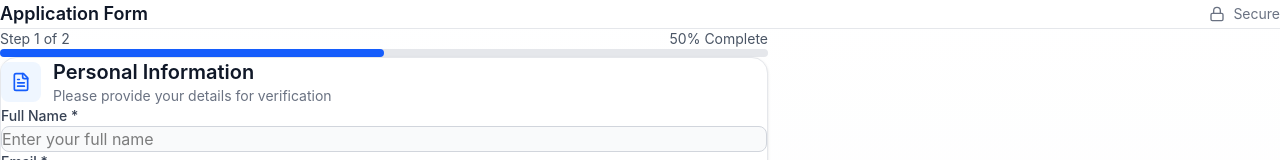
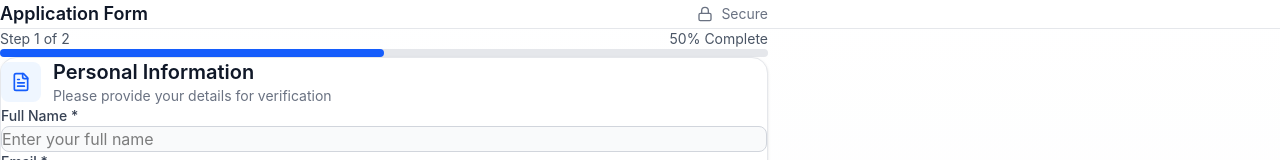
Before and after one commit to ValentineNEW/val, a React (Vite) app: page / in a window 1280 px wide. Both pictures are taken after a click on the button "Apply for Giveaway". Shown: the top 160 px of the page. Built offline with nearby package versions, Linux system fonts and the light colour scheme.

Commit message:
Refactor ApplicationForm layout and styles

```diff
--- a/ApplicationForm.tsx
+++ b/ApplicationForm.tsx
@@ -37,16 +37,16 @@ export function ApplicationForm({ onNext }: ApplicationFormProps) {
       animate={{ opacity: 1, x: 0 }}
       exit={{ opacity: 0, x: -100 }}
       transition={{ duration: 0.5 }}
-      className="min-h-screen bg-gradient-to-b from-white to-gray-50"
+      className="min-h-screen bg-gradient-to-b from-white to-gray-50 flex flex-col"
     >
       <motion.header
         initial={{ y: -20, opacity: 0 }}
         animate={{ y: 0, opacity: 1 }}
         transition={{ delay: 0.2, duration: 0.5 }}
-        className="border-b border-gray-200 bg-white"
+        className="border-b border-gray-200 bg-white w-full"
       >
         <div className="max-w-7xl mx-auto px-4 sm:px-6 lg:px-8 py-4 sm:py-5">
-          <div className="flex items-center justify-between">
+          <div className="flex items-center justify-between max-w-3xl mx-auto">
             <h1 className="text-base sm:text-lg font-semibold text-gray-900">Application Form</h1>
             <div className="flex items-center gap-1.5 sm:gap-2 text-xs sm:text-sm text-gray-500">
               <Lock className="w-3 h-3 sm:w-4 sm:h-4" />
@@ -56,7 +56,8 @@ export function ApplicationForm({ onNext }: ApplicationFormProps) {
         </div>
       </motion.header>
 
-      <main className="max-w-3xl mx-auto px-4 sm:px-6 lg:px-8 py-6 sm:py-8 lg:py-12">
+      <main className="flex-1 w-full">
+        <div className="max-w-3xl mx-auto px-4 sm:px-6 lg:px-8 py-6 sm:py-8 lg:py-12">
           <motion.div
             initial={{ opacity: 0 }}
             animate={{ opacity: 1 }}
@@ -83,11 +84,11 @@ export function ApplicationForm({ onNext }: ApplicationFormProps) {
             transition={{ delay: 0.4, duration: 0.6 }}
             className="bg-white rounded-xl sm:rounded-2xl shadow-sm border border-gray-200 p-4 sm:p-6 lg:p-8"
           >
-          <div className="flex items-center gap-2 sm:gap-3 mb-4 sm:mb-6">
+            <div className="flex items-start sm:items-center gap-2 sm:gap-3 mb-4 sm:mb-6">
               <div className="w-8 h-8 sm:w-10 sm:h-10 bg-blue-50 rounded-lg flex items-center justify-center flex-shrink-0">
                 <FileText className="w-4 h-4 sm:w-5 sm:h-5 text-blue-600" />
               </div>
-            <div>
+              <div className="flex-1">
                 <h2 className="text-lg sm:text-xl font-semibold text-gray-900">Personal Information</h2>
                 <p className="text-xs sm:text-sm text-gray-500">Please provide your details for verification</p>
               </div>
@@ -340,6 +341,7 @@ export function ApplicationForm({ onNext }: ApplicationFormProps) {
               <span>FDIC Compliant</span>
             </div>
           </motion.div>
+        </div>
       </main>
     </motion.div>
   );
```
Lines whose indentation alone changed are shown as unchanged.
